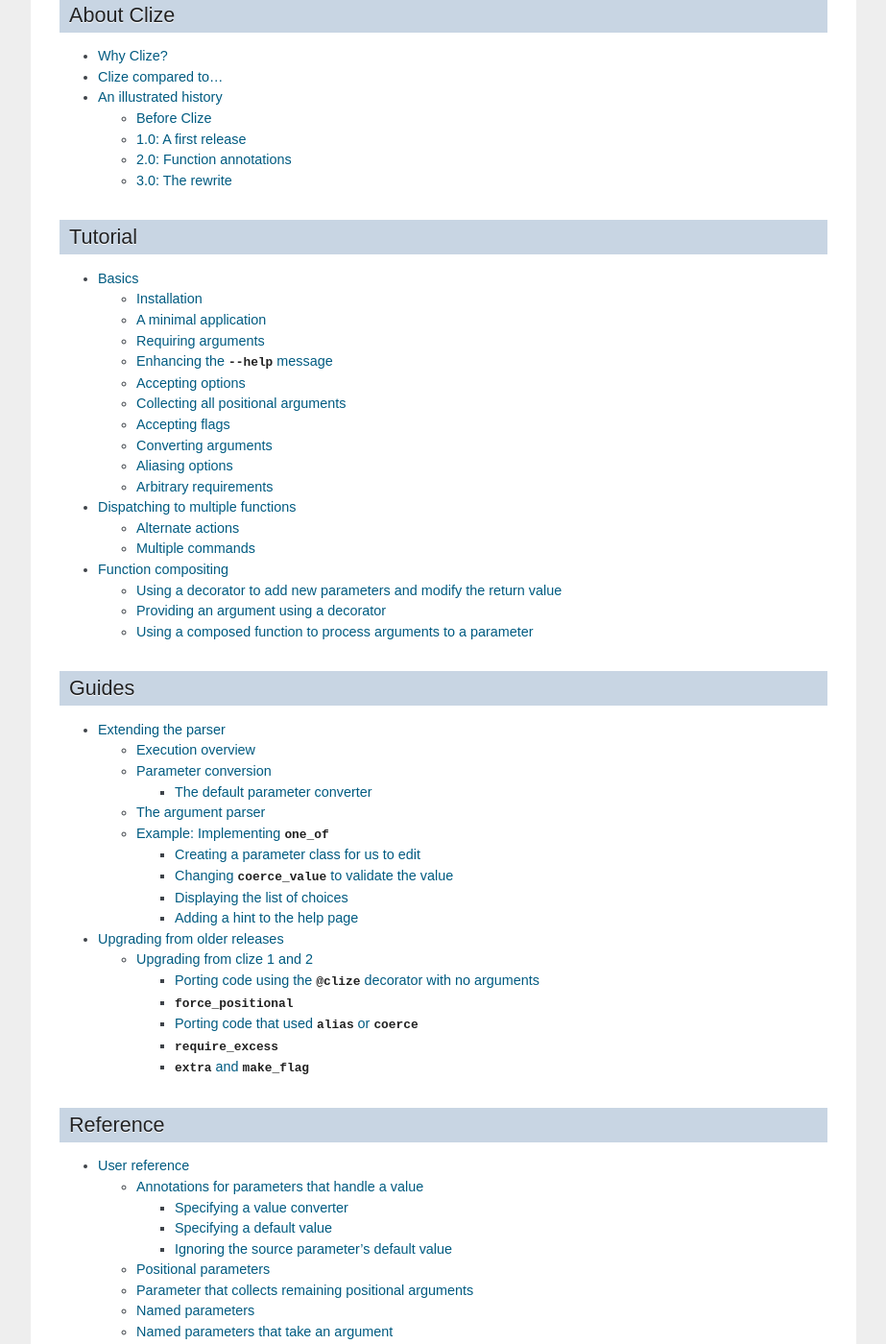
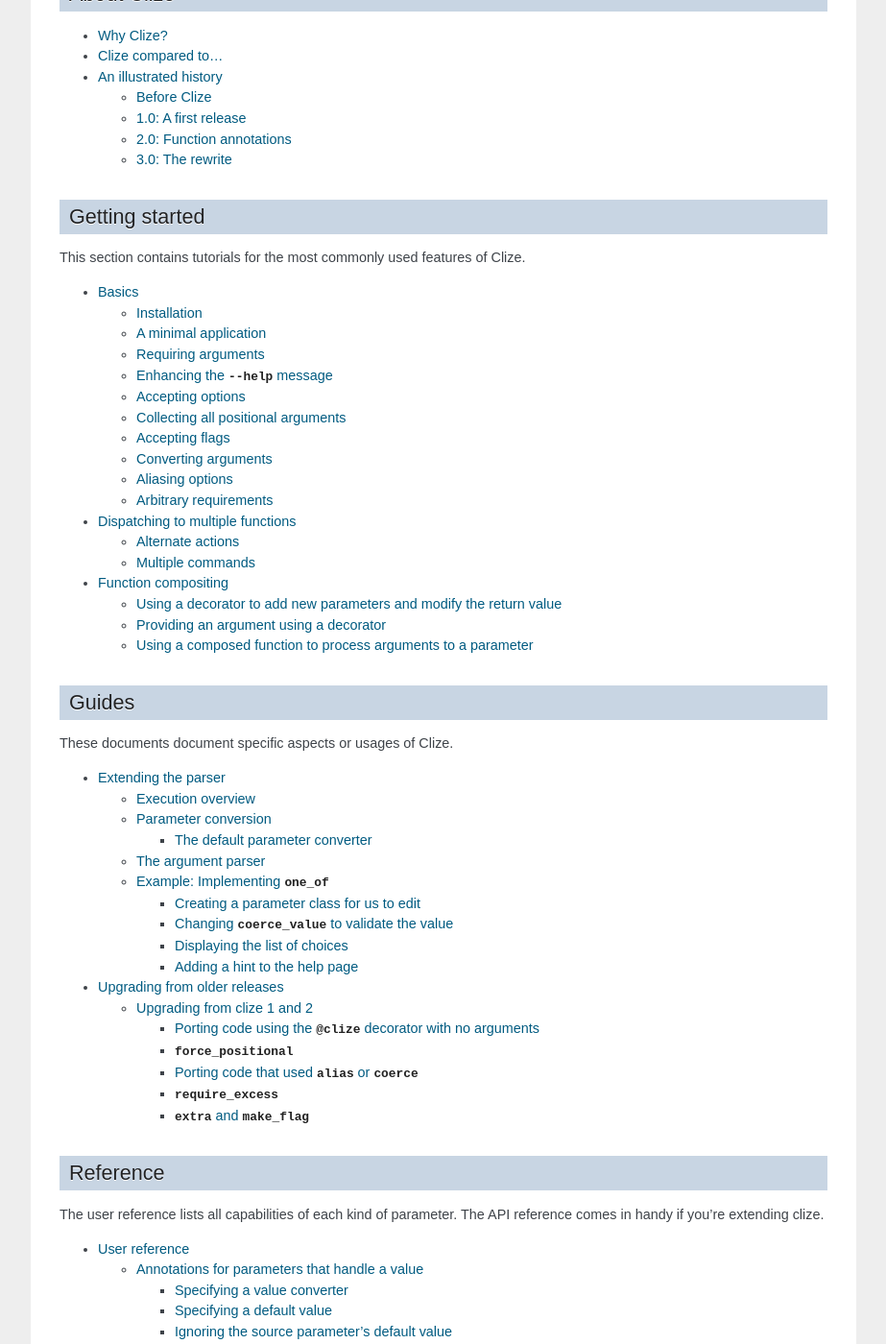
Before and after one commit to epsy/clize, a Sphinx documentation site: the page built from docs/index.rst, in a window 1280 px wide and 1400 px high, scrolled down 988 px. Shown: the whole window at 96% size, without its empty margins (198-1121 px from the left). Built offline with Sphinx 7.4.7, drawn with Linux system fonts in a browser that asks for light colours; some of the changed text lies outside the part shown.

Commit message:
Added descriptions for each of the sections in the index.

```diff
--- a/docs/index.rst
+++ b/docs/index.rst
@@ -61,8 +62,12 @@
     history
 
 
-Tutorial
---------
+.. _tutorial:
+
+Getting started
+---------------
+
+This section contains tutorials for the most commonly used features of Clize.
 
 .. toctree::
 
@@ -71,8 +76,12 @@
    compositing
 
 
+.. _guides:
+
 Guides
 ------
+
+These documents document specific aspects or usages of Clize.
 
 .. toctree::
 
@@ -80,8 +89,12 @@
    porting
 
 
+.. _references:
+
 Reference
 ---------
+
+The user reference lists all capabilities of each kind of parameter. The API reference comes in handy if you're extending clize.
 
 .. toctree::
 
```
Also changed, not shown: other parts of docs/index.rst (+2 -1 lines).
